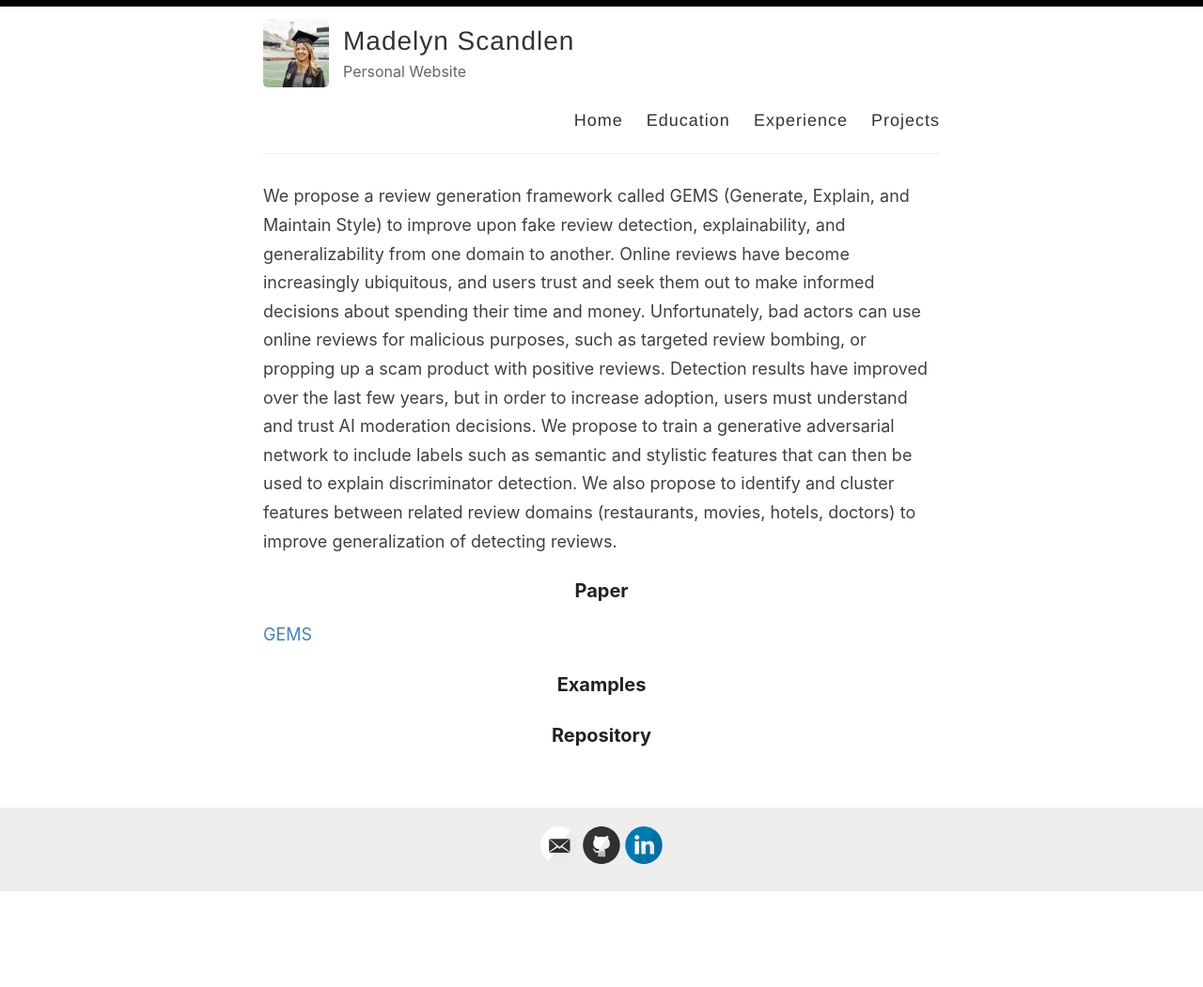
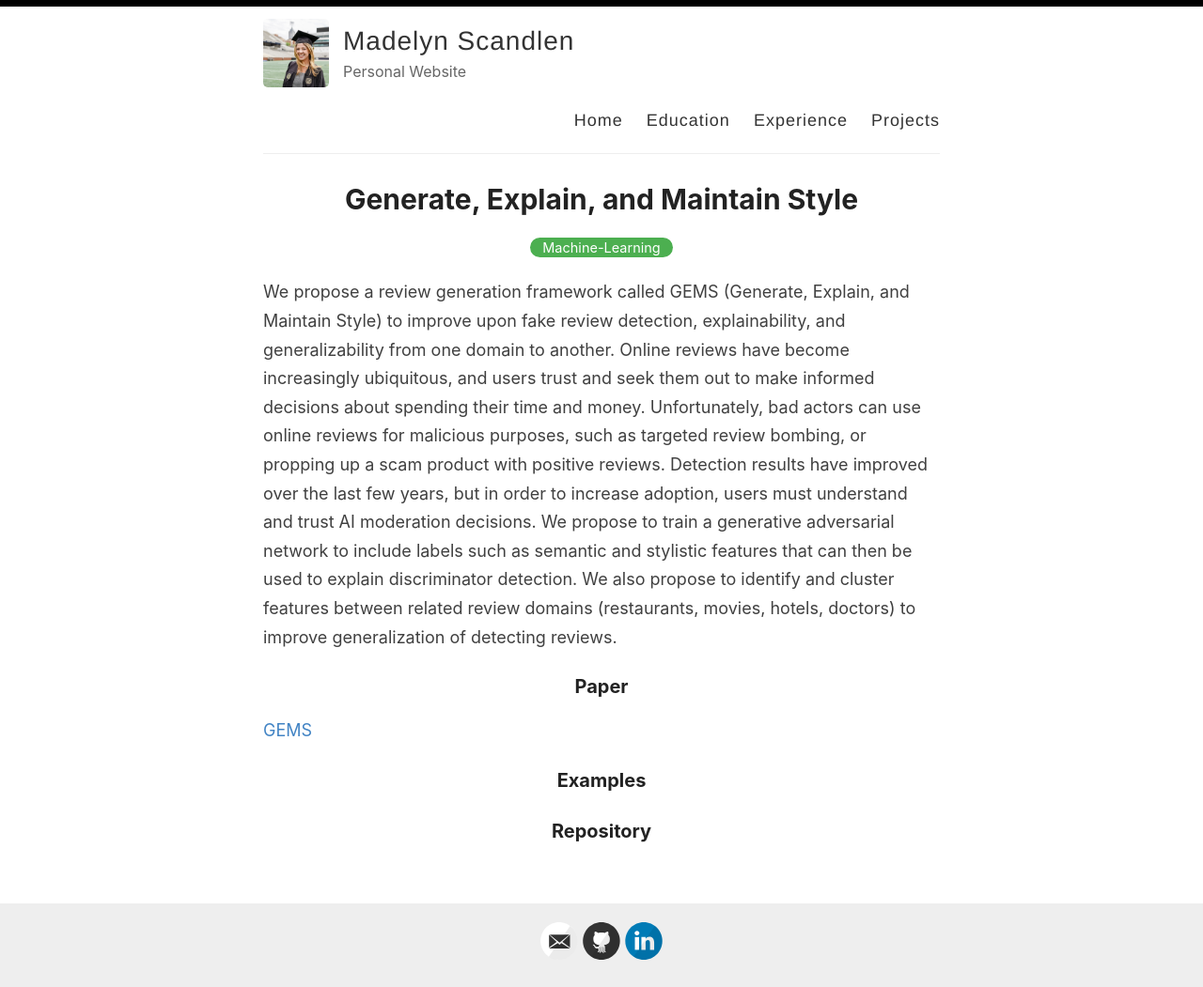
Before and after one commit to mscandlen/mscandlen, a Jekyll site: the page built from _posts/2022-12-01-GEMS.md, in a window 1280 px wide. Shown: the whole page at 94% size. Built offline with Jekyll 4.4.1, drawn with Linux system fonts in a browser that asks for light colours; our own code applies the rules of GitHub Pages for plain Markdown files; before the commit the page ends 949 px from its top, so only the background shows below that; part of the change alters nothing that is shown.

Commit message:
Update 2022-12-01-GEMS.md

```diff
--- a/_posts/2022-12-01-GEMS.md
+++ b/_posts/2022-12-01-GEMS.md
@@ -1,6 +1,6 @@
 ---
 layout: post
-title: Generate, Explain, and Maintain Style: Generation of Adversarial Reviews
+title: Generate, Explain, and Maintain Style
 categories: Machine-Learning
 ---
 
```
